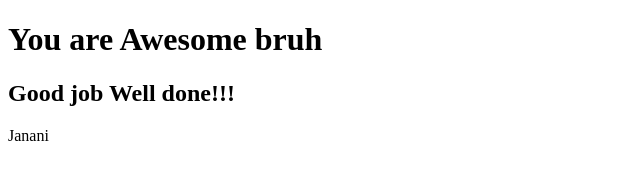
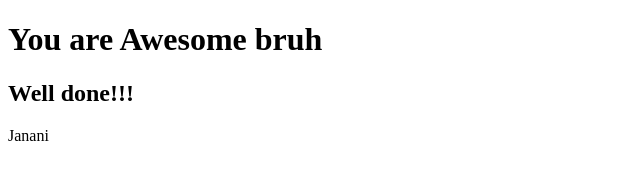
Before and after one commit to Janani-S009/nodejs, a website: page index.html in a window 1280 px wide. Shown: the whole page, without its empty margins (0-640 px from the left). Drawn offline with Linux system fonts and the light colour scheme.

Commit message:
Update index.html

```diff
--- a/index.html
+++ b/index.html
@@ -2,7 +2,7 @@
 <html>
 	<body>
 		<h1>You are Awesome bruh</h1>
-		<h2>Good job Well done!!!</h2>
+		<h2> Well done!!!</h2>
 		<p>Janani</p>
 	</body>
 </html>
```
